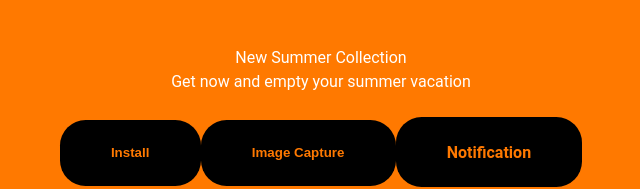
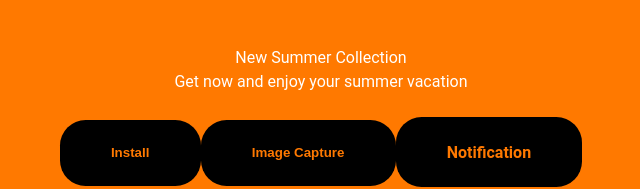
Before and after one commit to clavinm/Clothing-WebDesign, a React (Vite) app: page / in a window 1280 px wide. Shown: the part 187-376 px from the top of the page, without its empty margins (319-959 px from the left). Built offline with nearby package versions, Linux system fonts and the light colour scheme.

Commit message:
Added: Validation for install button

```diff
--- a/install.js
+++ b/install.js
@@ -5,19 +5,21 @@
   deferredPrompt = e;
   const installButton = document.getElementById('installButton');
 
+  // Check local storage to see if the app is already installed
+
   installButton.addEventListener('click', async () => {
-          //  const { outcome } = await deferredPrompt.userChoice;
     if (deferredPrompt) {
       deferredPrompt.prompt().then((res) => {
         if (res.outcome === 'accepted') {
+          console.log('User accepted the install prompt');
+          // Save the install state to local storage
+          localStorage.setItem('appInstalled', 'true');
           deferredPrompt = null;
-                console.log('User accepted the install prompt');
+          installButton.style.display = 'none';
         } else {
           console.log('User dismissed the install prompt');
         }
       });
-
-
     } else {
       installButton.style.display = 'none';
       installButton.textContent = 'Cannot Install';
@@ -26,6 +28,9 @@
   });
 
   window.addEventListener('appinstalled', () => {
+    console.log('App was installed.');
+    // Save the install state to local storage
+    localStorage.setItem('appInstalled', 'true');
     installButton.style.display = 'none';
   });
 });
--- a/src/features/Home.jsx
+++ b/src/features/Home.jsx
@@ -1,10 +1,8 @@
-// import React from 'react';
+// import React, { useEffect, useState } from 'react';
+import { useEffect, useState } from 'react';
 import styled from 'styled-components';
-// import fashionImage1 from '../assets/card1.png';
-// import Row from '../components/Row';
 import { useNavigate } from 'react-router-dom';
 import { Link } from 'react-router-dom';
-// import { useState } from 'react';
 
 const HomeSection = styled.section`
   background-color: #ff7900;
@@ -37,26 +35,6 @@ const ShopNowButton = styled.button`
   text-decoration: none;
 `;
 
-// const CardsContainer = styled.div`
-//   display: flex;
-//   flex-direction: column;
-//   align-items: center;
-// `;
-
-// const Card = styled.div`
-//   width: 100%;
-//   max-width: 50vw;
-//   background-color: #fff;
-//   padding: 2vw;
-//   border-radius: 10px;
-//   box-shadow: 0 2vw 4vw rgba(0, 0, 0, 0.1);
-// `;
-
-// const ProductImage = styled.img`
-//   width: 100%;
-//   border-radius: 2vw;
-// `;
-
 const StyledH1 = styled.h1`
   text-align: center;
   font-weight: bold;
@@ -67,55 +45,40 @@ const StyledH1 = styled.h1`
   margin-bottom: 3vw;
 `;
 
-// const StyledH2 = styled.h2`
-//   text-align: center;
-//   color: black;
-//   font-size: 3vw;
-//   font-style: italic;
-//   margin-top: 5vw;
-// `;
-
-// const BlackBackground = styled.span`
-//   border-radius: 2vw;
-//   color: #ff7600;
-//   background-color: black;
-// `;
-
 export default function Home() {
   const navigate = useNavigate();
+  const [isAppInstalled, setIsAppInstalled] = useState(false);
+
+  useEffect(() => {
+    const appInstalled = localStorage.getItem('appInstalled');
+    if (appInstalled === 'true') {
+      setIsAppInstalled(true);
+    }
+  }, []);
 
   const handleImageCaptureClick = () => {
     navigate('/capture');
   };
+
   return (
     <HomeSection>
       <HomeHeader>
         <StyledH1>Fashion</StyledH1>
         <HeaderRight>
           <div>New Summer Collection</div>
-          <div>Get now and empty your summer vacation</div>
-          <ShopNowButton id="installButton">Install</ShopNowButton>
+          <div>Get now and enjoy your summer vacation</div>
+
+          {!isAppInstalled && (
+            <ShopNowButton id="installButton">Install</ShopNowButton>
+          )}
           <ShopNowButton onClick={handleImageCaptureClick}>
             Image Capture
           </ShopNowButton>
-          <ShopNowButton as={Link} to="/notification">Notification</ShopNowButton>
+          <ShopNowButton as={Link} to="/notification">
+            Notification
+          </ShopNowButton>
         </HeaderRight>
       </HomeHeader>
-      {/* <CardsContainer>
-        <Row>
-          <Card>
-            <ProductImage src={fashionImage1} alt="Fashion Image 1" />
-          </Card>
-          <Card>
-            <ProductImage src={fashionImage1} alt="Fashion Image 2" />
-          </Card>
-        </Row>
-      </CardsContainer>
-      <div className="desc">
-        <StyledH2>
-          Where <BlackBackground>fashion takes</BlackBackground> the helm, and you embark on a journey
-        </StyledH2>
-      </div> */}
     </HomeSection>
   );
 }
```
Lines whose indentation alone changed are shown as unchanged.
